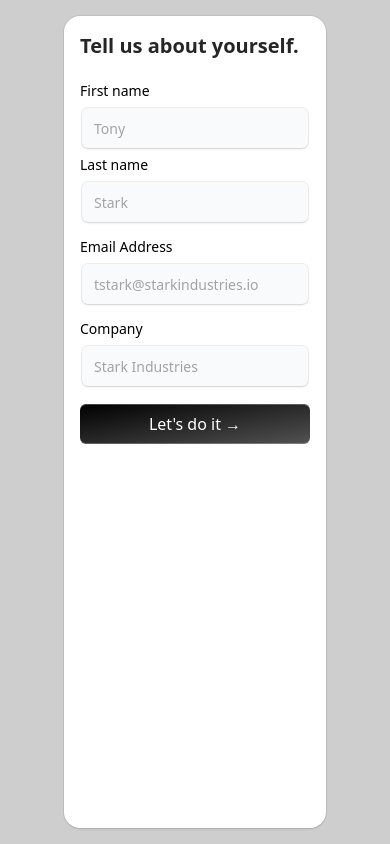
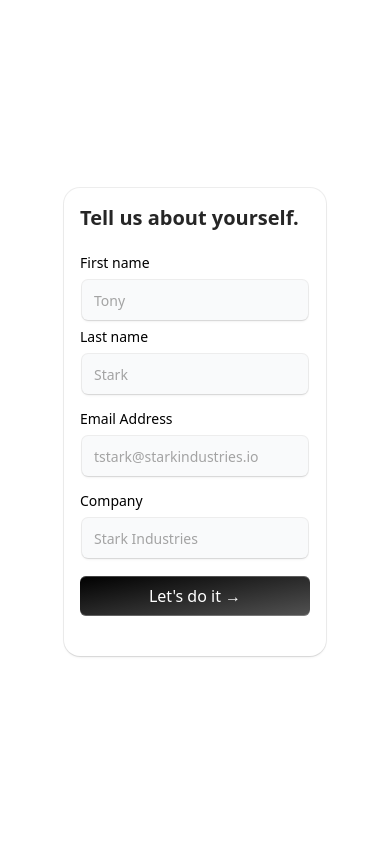
Before and after one commit to willgbryan/heighliner-site, a Next.js app: page /lock in a window 390 px wide. Built offline with nearby package versions, Linux system fonts and the light colour scheme; no server answers.

Commit message:
new hack

```diff
--- a/src/app/_sections/features.tsx
+++ b/src/app/_sections/features.tsx
@@ -43,7 +43,7 @@ export function Projects() {
               size="xxl"
               asChild
             >
-              <h2 className="md:flex items-center font-semibold text-[3rem] md:text-[8rem] pb-4">
+              <h2 className="md:flex items-center font-semibold text-[3rem] md:text-[8rem] pl-4 pb-4">
                 A lead gen paradigm shift
               </h2>
             </GradientHeading>
--- a/src/pages/lock.tsx
+++ b/src/pages/lock.tsx
@@ -85,14 +85,9 @@ export function WaitlistPage() {
         animate={{ opacity: 1 }}
         exit={{ opacity: 0 }}
         transition={{ duration: 0.5 }}
-        className="flex min-h-screen flex-col md:flex-row items-center justify-center bg-[#CECECE] font-inter p-4"
+        className="flex min-h-screen flex-col md:flex-row items-center justify-center bg-white font-inter p-4"
       >
-        <div className="hidden md:flex flex-1 justify-center mb-8 md:mb-0">
-          <div className="loader-container">
-            <div className="loader"></div>
-          </div>
-        </div>
-        <div className="flex flex-1 justify-center">
+        <div className="flex justify-center">
           <div className="max-w-xl w-full mx-auto rounded-2xl p-4 md:p-8 shadow-input bg-white dark:bg-black">
             <h2 className="font-bold text-xl text-neutral-800 dark:text-neutral-200">
               Tell us about yourself.
@@ -155,7 +150,7 @@ export function WaitlistPage() {
                 />
               </LabelInputContainer>
               <LabelInputContainer className="mb-4">
-                <Label htmlFor="companyName">Company{"                                                 "}</Label>
+                <Label htmlFor="companyName">Company</Label>
                 <Input
                   id="companyName"
                   placeholder="Stark Industries"
```
